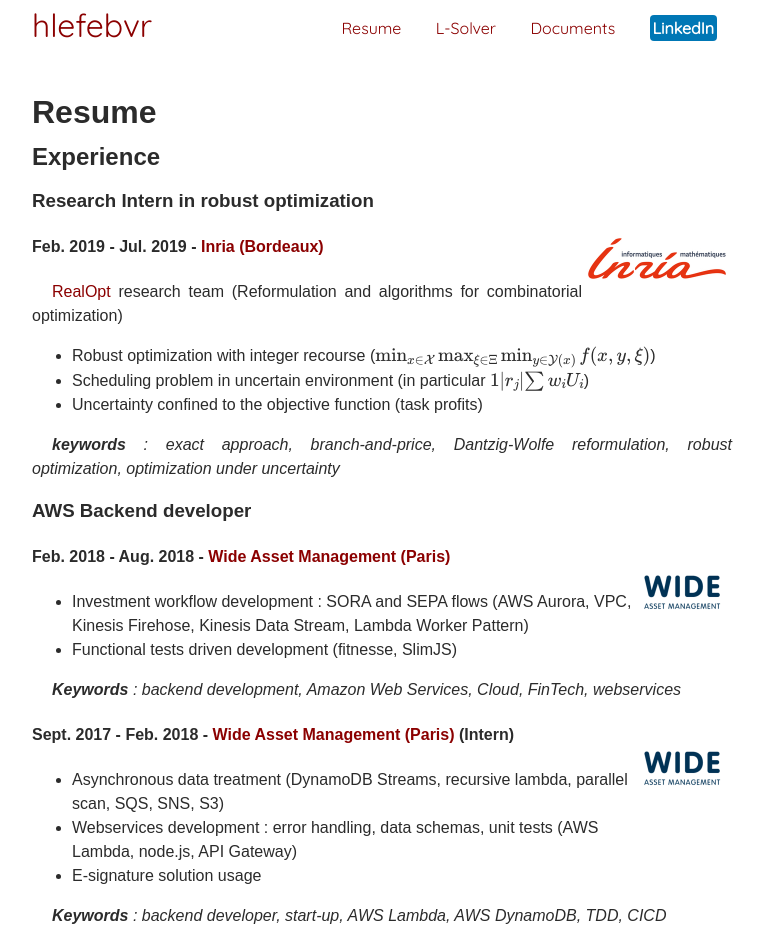
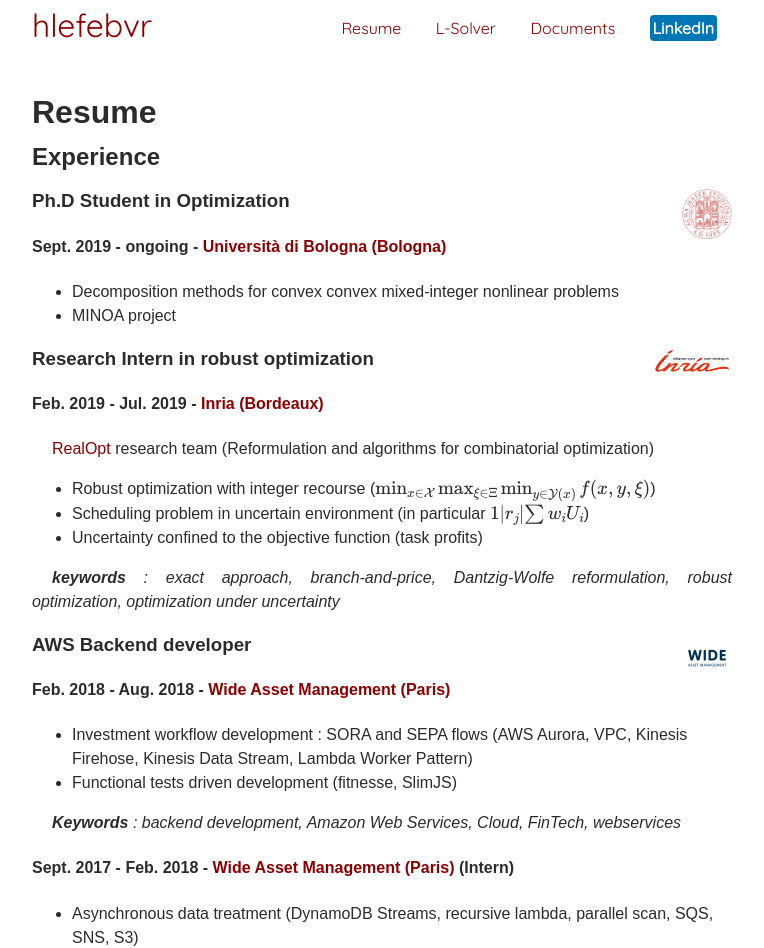
Before and after one commit to hlefebvr/hlefebvr.github.io, a Jekyll site: the page built from curriculum.md, in a window 1280 px wide. Shown: the top 948 px of the page, without its empty margins (258-1022 px from the left). Built offline with Jekyll 4.4.1, drawn with Linux system fonts in a browser that asks for light colours; formulas are drawn with MathJax 3.

Commit message:
update resume

```diff
--- a/curriculum.md
+++ b/curriculum.md
@@ -3,8 +3,15 @@
 layout: page
 ---
 ## Experience
-### Research Intern in robust optimization
-<img class="logo-resume" src="/public/img/logo-inria.jpg">
+
+### Ph.D Student in Optimization <img class="logo-resume" src="/public/img/unibo.png">
+#### Sept. 2019 - ongoing - [Università di Bologna (Bologna)](https://www.unibo.it)
+
+- Decomposition methods for convex convex mixed-integer nonlinear problems
+- MINOA project
+
+### Research Intern in robust optimization <img class="logo-resume" src="/public/img/logo-inria.jpg">
+
 #### Feb. 2019 - Jul. 2019 - [Inria (Bordeaux)](https://www.inria.fr)
 [RealOpt](https://www.inria.fr/equipes/realopt) research team (Reformulation and algorithms for combinatorial optimization)
 - Robust optimization with integer recourse ($$ \min_{x\in\mathcal X}\max_{\xi\in\Xi}\min_{y\in\mathcal Y(x)}f(x,y,\xi) $$)
@@ -13,15 +20,13 @@
 
 _**keywords** : exact approach, branch-and-price, Dantzig-Wolfe reformulation, robust optimization, optimization under uncertainty_
 
-### AWS Backend developer
-<img class="logo-resume" src="/public/img/logo-moneycup.png">
+### AWS Backend developer <img class="logo-resume" src="/public/img/logo-moneycup.png">
 #### Feb. 2018 - Aug. 2018 - [Wide Asset Management (Paris)](https://www.linkedin.com/company/wide-am/)
 - Investment workflow development : SORA and SEPA flows (AWS Aurora, VPC, Kinesis Firehose, Kinesis Data Stream, Lambda Worker Pattern)
 - Functional tests driven development (fitnesse, SlimJS)
 
 _**Keywords** : backend development, Amazon Web Services, Cloud, FinTech, webservices_
 
-<img class="logo-resume" src="/public/img/logo-moneycup.png">
 #### Sept. 2017 - Feb. 2018 - [Wide Asset Management (Paris)](https://www.linkedin.com/company/wide-am/) (Intern)
 - Asynchronous data treatment (DynamoDB Streams, recursive lambda, parallel scan, SQS, SNS, S3)
 - Webservices development : error handling, data schemas, unit tests (AWS Lambda, node.js, API Gateway)
@@ -30,8 +35,7 @@
 _**Keywords** : backend developer, start-up, AWS Lambda, AWS DynamoDB, TDD, CICD_
 
 ## Educational background
-### University of Technology of Compiègne
-<img class="logo-resume" src="/public/img/logo-utc.jpg">
+### University of Technology of Compiègne <img class="logo-resume" src="/public/img/logo-utc.jpg">
 #### 2014 - 2019 : Engineer Degree - [Decision support in logistics](https://www.utc.fr/formations/diplome-dingenieur/genie-informatique-gi/filiere-aide-a-la-decision-en-logistique-adel.html)
 Decision support in logistic specialization :
 - Optimization (MILP, non-linear optimization)
@@ -47,16 +51,13 @@
 - Artificial intelligence (implications, cognition)
 - Ethics
 
-<img class="logo-resume" src="/public/img/logo-utc.jpg">
 #### 2018 - 2019 : Master Degree - [Learning and Optimization of systems](https://www.utc.fr/formations/diplome-de-master/mention-ingenierie-des-systemes-complexes-isc/parcours-apprentissage-et-optimisation-des-systemes-complexes-aos.html) (in parallel)
 
-### Univeristà Degli Studi di Genova
-<img class="logo-resume" src="/public/img/logo-unige.png">
+### Univeristà Degli Studi di Genova <img class="logo-resume" src="/public/img/logo-unige.png">
 #### 2018 - 2019 : Master Degree - [Production and logistics](http://emecis.eu/en/) (double diploma)
 _**Keywords** : Logistics, production systems, optimization, cloud computing, formal languages_
 
-### Shanghai University
-<img class="logo-resume" src="/public/img/logo-shu.png">
+### Shanghai University <img class="logo-resume" src="/public/img/logo-shu.png">
 #### 2016 (6 months) : [Study semester](http://utseus.com/fr/)
 Study semester in Shanghai (China) from February to June 2016 at the UTSEUS
 - Management (of innovation, agile, intercultural)
--- a/public/css/design.css
+++ b/public/css/design.css
@@ -73,8 +73,8 @@
 
 }
 .logo-resume {
-    max-width: 150px;
-    max-height: 100px;
+    max-width: 80px;
+    max-height: 50px;
     float: right;
 }
 #main {
```
Also changed, not shown: public/img/unibo.png (added).
